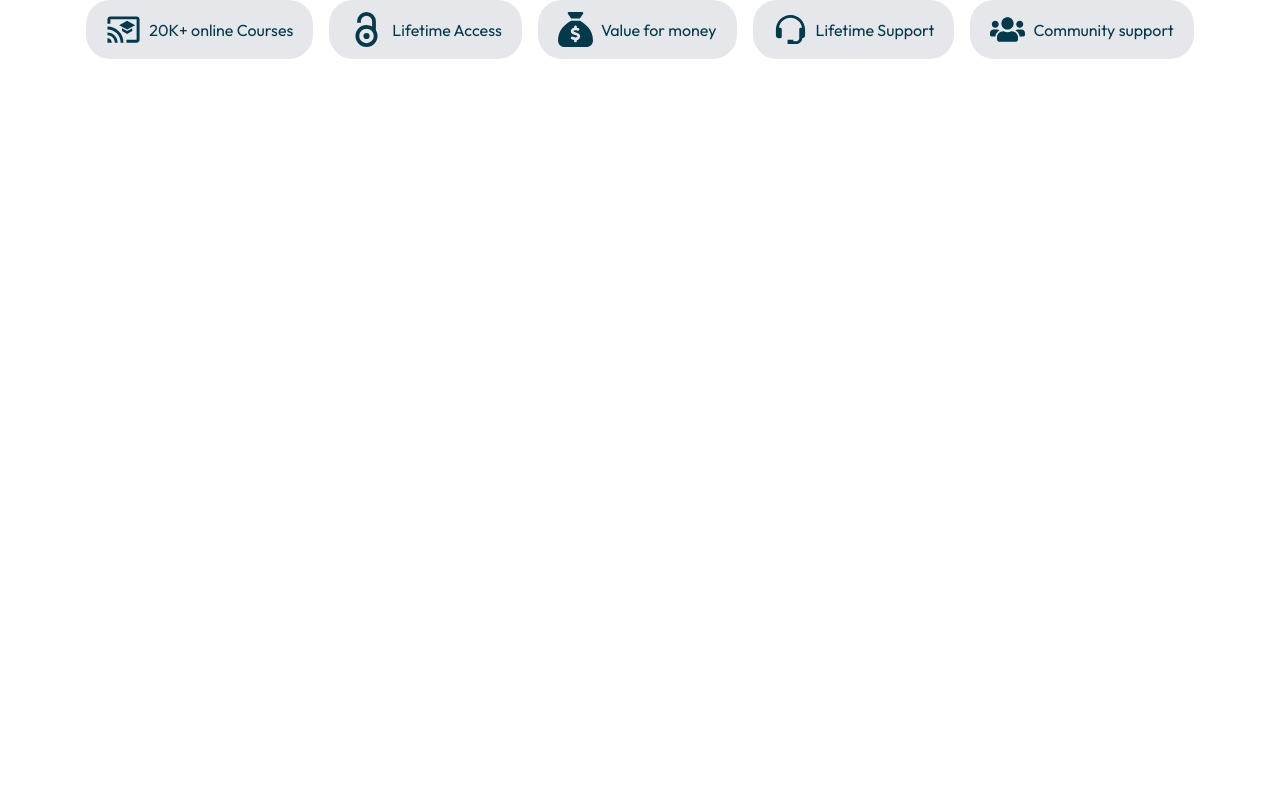
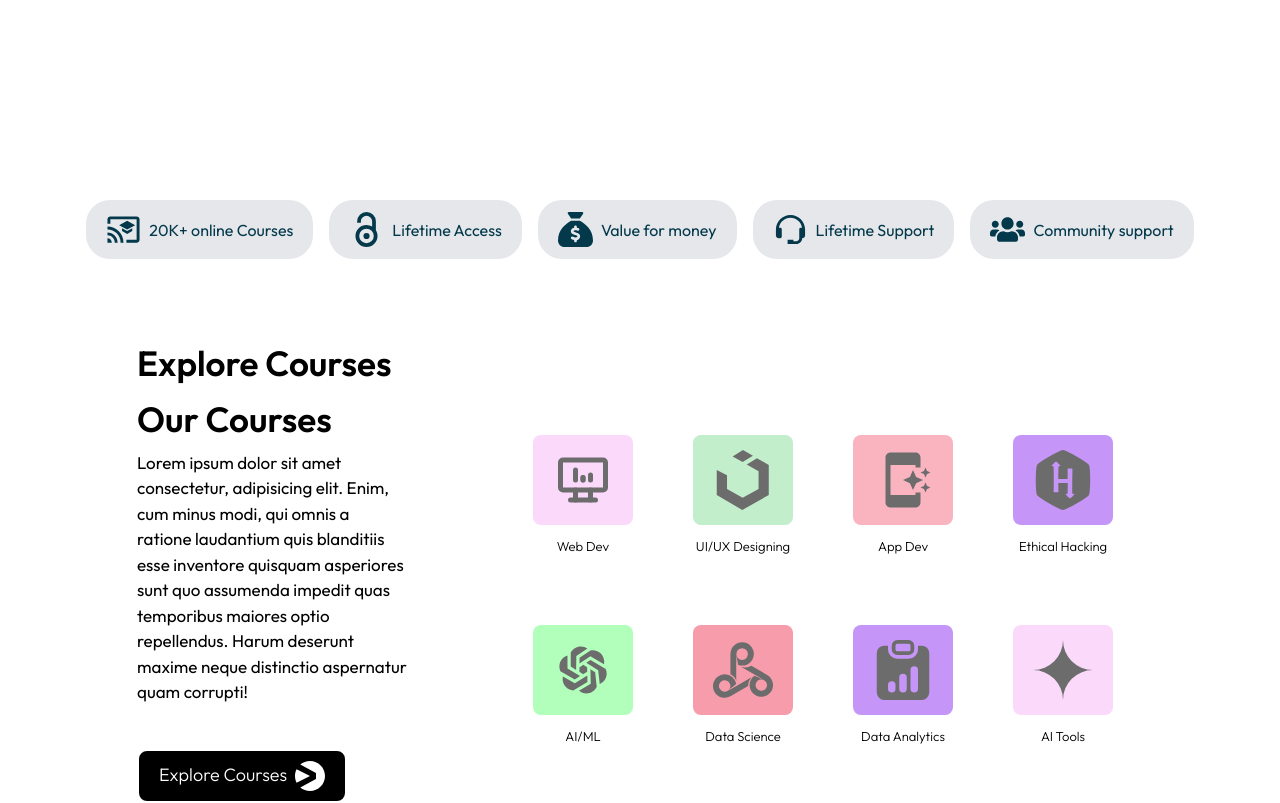
Before and after one commit to shashikant-bhardwaj/ai-lms-mern, a React (Vite) app in the folder Frontend/: page / in a window 1280 px wide. Shown: the part 910-1713 px from the top of the page. Before the commit the page ends 1035 px from the top, so only its background shows below. Built offline with nearby package versions, Linux system fonts and the light colour scheme; no server answers; a web font is replaced by a local one.

Commit message:
feat: add ExploreCourses component and integrate it into Home page

```diff
--- /dev/null
+++ b/Frontend/src/components/ExploreCourses.jsx
@@ -0,0 +1,111 @@
+import React from "react";
+import { SiViaplay } from "react-icons/si";
+import { TbDeviceDesktopAnalytics } from "react-icons/tb";
+import { FaUikit } from "react-icons/fa";
+import { MdAppShortcut } from "react-icons/md";
+import { FaHackerrank } from "react-icons/fa6";
+import { AiFillOpenAI } from "react-icons/ai";
+import { SiGoogledataproc } from "react-icons/si";
+import { BsClipboardDataFill } from "react-icons/bs";
+import { SiGooglegemini } from "react-icons/si";
+
+function ExploreCourses() {
+  return (
+    <div
+      className="w-[100vw] min-h-[50vh] lg:h-[50vh] flex
+        flex-col lg:flex-row  items-center justify-center gap-4 pt-[90px] px-[30px]"
+    >
+      {/* {left/top div} */}
+      <div
+        className="w-[100%] lg:w-[350px] lg:h[100%] h-[400px]
+            flex flex-col items-start  justify-center gap-1 md:px-[40px]
+             px-[20px]"
+      >
+        <span className="text-[35px] font-semibold ">Explore Courses</span>
+        <span className="text-[35px] font-semibold">Our Courses</span>
+        <p className="text-[17px] ">
+          Lorem ipsum dolor sit amet consectetur, adipisicing elit. Enim, cum
+          minus modi, qui omnis a ratione laudantium quis blanditiis esse
+          inventore quisquam asperiores sunt quo assumenda impedit quas
+          temporibus maiores optio repellendus. Harum deserunt maxime neque
+          distinctio aspernatur quam corrupti!
+        </p>
+        <button className="px-[20px] py-[10px] border-2 bg-[black]
+        border-white text-white rounded-[10px] text-[18px]
+        font-light flex gap-2 mt-[40px] cursor-pointer">Explore Courses <SiViaplay className='w-[30px] h-[30px]
+        fill-white'/></button>
+      </div>
+      {/* {right/bottom div} */}
+      <div className="mt-[30px] w-[720px] max-w-[90%] lg:h-[300px] mid-min-h[300px]
+      flex items-center justify-center lg:gap-[60px] gap-[50px]
+      flex-wrap mb-[50px] lg:mb-[0px]">
+        <div className="w-[100px] h-[130px] font-light text-[13px]
+        flex flex-col gap-3 text-center">
+            <div className="w-[100px] h-[90px] bg-[#fbd9fb]
+            rounded-lg flex items-center justify-center">
+             <TbDeviceDesktopAnalytics className="w-[60px] h-[60px] text-[#6d6c6c]"/>
+            </div>
+            Web Dev
+        </div>
+        <div className="w-[100px] h-[130px] font-light text-[13px]
+        flex flex-col gap-3 text-center">
+            <div className="w-[100px] h-[90px] bg-[#c2eecc]
+            rounded-lg flex items-center justify-center">
+             <FaUikit className="w-[60px] h-[60px] text-[#6d6c6c]"/>
+            </div>
+            UI/UX Designing
+        </div>
+        <div className="w-[100px] h-[130px] font-light text-[13px]
+        flex flex-col gap-3 text-center">
+            <div className="w-[100px] h-[90px] bg-[#fab4c0]
+            rounded-lg flex items-center justify-center">
+             <MdAppShortcut className="w-[60px] h-[60px] text-[#6d6c6c]"/>
+            </div>
+            App Dev
+        </div>
+        <div className="w-[100px] h-[130px] font-light text-[13px]
+        flex flex-col gap-3 text-center">
+            <div className="w-[100px] h-[90px] bg-[#c596f8]
+            rounded-lg flex items-center justify-center">
+             <FaHackerrank className="w-[60px] h-[60px] text-[#6d6c6c]"/>
+            </div>
+            Ethical Hacking
+        </div>
+        <div className="w-[100px] h-[130px] font-light text-[13px]
+        flex flex-col gap-3 text-center">
+            <div className="w-[100px] h-[90px] bg-[#b2ffbc]
+            rounded-lg flex items-center justify-center">
+             <AiFillOpenAI className="w-[60px] h-[60px] text-[#6d6c6c]"/>
+            </div>
+            AI/ML
+        </div>
+        <div className="w-[100px] h-[130px] font-light text-[13px]
+        flex flex-col gap-3 text-center">
+            <div className="w-[100px] h-[90px] bg-[#f79caa]
+            rounded-lg flex items-center justify-center">
+             <SiGoogledataproc className="w-[60px] h-[60px] text-[#6d6c6c]"/>
+            </div>
+            Data Science
+        </div>
+        <div className="w-[100px] h-[130px] font-light text-[13px]
+        flex flex-col gap-3 text-center">
+            <div className="w-[100px] h-[90px] bg-[#c596f8]
+            rounded-lg flex items-center justify-center">
+             <BsClipboardDataFill className="w-[60px] h-[60px] text-[#6d6c6c]"/>
+            </div>
+            Data Analytics
+        </div>
+        <div className="w-[100px] h-[130px] font-light text-[13px]
+        flex flex-col gap-3 text-center">
+            <div className="w-[100px] h-[90px] bg-[#fbd9fb]
+            rounded-lg flex items-center justify-center">
+             <SiGooglegemini className="w-[60px] h-[60px] text-[#6d6c6c]"/>
+            </div>
+            AI Tools
+        </div>
+      </div>
+    </div>
+  );
+}
+
+export default ExploreCourses;
--- a/Frontend/src/components/Logos.jsx
+++ b/Frontend/src/components/Logos.jsx
@@ -7,7 +7,7 @@ import { FaUsers } from "react-icons/fa";
 
 function Logos() {
     return (
-        <div className='w-[100vw] min-h-[90px] flex items-center justify-center
+        <div className='mt-50 w-[100vw] min-h-[90px] flex items-center justify-center
         flex-wrap gap-4 md:mb-[50px]'>
             <div className='flex items-center justify-center gap-2 px-5 py-3
             rounded-3xl bg-gray-200 cursor-pointer text-[#03394b]'>
--- a/Frontend/src/pages/EditProfile.jsx
+++ b/Frontend/src/pages/EditProfile.jsx
@@ -1,148 +1,125 @@
 import React from "react";
-import { useState } from "react";
-import { TiArrowLeftThick } from "react-icons/ti";
-import { useSelector } from "react-redux";
-import { useNavigate } from "react-router-dom";
-import { ClipLoader } from "react-spinners";
-import useEditProfile from "../hooks/useEditProfile";
-function EditProfile() {
-  const navigate = useNavigate();
-  const { authUser } = useSelector((state) => state.user);
-  const { loading, editProfile } = useEditProfile();
-  const [data, setData] = useState({
-    photoUrl: authUser?.photoUrl || "",
-    fullName: authUser?.fullName || "",
-    description: authUser?.description || "",
-  });
+import { SiViaplay } from "react-icons/si";
+import { TbDeviceDesktopAnalytics } from "react-icons/tb";
+import { FaUikit } from "react-icons/fa";
+import { MdAppShortcut } from "react-icons/md";
+import { FaHackerrank } from "react-icons/fa6";
+import { AiFillOpenAI } from "react-icons/ai";
+import { SiGoogledataproc } from "react-icons/si";
+import { BsClipboardDataFill } from "react-icons/bs";
+import { SiGooglegemini } from "react-icons/si";
 
-  const onChange = (e) => {
-    const { name, value, files } = e.target;
-    setData((prev) => ({
-      ...prev,
-      [name]: files ? files[0] : value,
-    }));
-  };
-
-  const onSubmitHandler = (e) => {
-    e.preventDefault();
-    const formData = new FormData();
-    if (data?.photoUrl) {
-      formData.append("avatar", data?.photoUrl);
-    }
-
-    formData.append("fullName", data?.fullName);
-    formData.append("description", data?.description);
-    editProfile(formData);
-  };
-
+function ExploreCourses() {
   return (
     <div
-      className="min-h-screen flex items-center justify-center
-        bg-gray-100 px-4 py-10"
+      className="w-full min-h-[50vh] flex
+        flex-col lg:flex-row items-center justify-center
+        gap-8 lg:gap-4 pt-[20px] sm:pt-[30px] lg:pt-[40px]
+        px-[20px] sm:px-[30px] pb-[40px] lg:pb-0"
     >
+      {/* {left/top div} */}
       <div
-        className="bg-white rounded-2xl shadow-lg p-8 max-w-xl
-            w-full relative"
+        className="w-full lg:w-[350px] shrink-0
+            flex flex-col items-start justify-center gap-1
+            px-0 sm:px-[20px] md:px-[40px] lg:px-0"
       >
-        <TiArrowLeftThick
-          className="absolute top-[5%] left-[5%] w-[22px] h-[22px]
-             cursor-pointer"
-          onClick={() => navigate("/profile")}
-        />
-        <h2
-          className="text-2xl font-bold text-center text-gray-800
-             mb-6"
+        <span className="text-[26px] sm:text-[30px] lg:text-[35px] font-semibold">
+          Explore Courses
+        </span>
+        <span className="text-[26px] sm:text-[30px] lg:text-[35px] font-semibold">
+          Our Courses
+        </span>
+        <p className="text-[15px] sm:text-[16px] lg:text-[17px]">
+          Lorem ipsum dolor sit amet consectetur, adipisicing elit. Enim, cum
+          minus modi, qui omnis a ratione laudantium quis blanditiis esse
+          inventore quisquam asperiores sunt quo assumenda impedit quas
+          temporibus maiores optio repellendus. Harum deserunt maxime neque
+          distinctio aspernatur quam corrupti!
+        </p>
+        <button
+          className="px-[16px] sm:px-[20px] py-[8px] sm:py-[10px] border-2 bg-[black]
+        border-white text-white rounded-[10px] text-[15px] sm:text-[18px]
+        font-light flex items-center gap-2 mt-[24px] sm:mt-[40px] cursor-pointer"
         >
-          Edit Profile
-        </h2>
-        <form onSubmit={onSubmitHandler}>
-          <div className="flex flex-col items-center text-center">
-            {authUser?.photoUrl ? (
-              <img
-                src={authUser?.photoUrl}
-                className="w-24 h-24 rounded-full object-cover
-                border-4 border-black"
-                alt=""
-              />
-            ) : (
+          Explore Courses{" "}
+          <SiViaplay className="w-[22px] h-[22px] sm:w-[30px] sm:h-[30px] fill-white" />
+        </button>
+      </div>
+
+      {/* {right/bottom div} */}
       <div
-                className="w-24 h-24 rounded-full text-white flex items-center
-                 justify-center text-[30px] border-2 bg-black border-white"
+        className="w-full lg:w-[720px] max-w-full
+      grid grid-cols-2 sm:grid-cols-3 md:grid-cols-4 lg:grid-cols-4
+      gap-x-[20px] gap-y-[24px] sm:gap-[30px] lg:gap-[40px]
+      place-items-center"
       >
-                {authUser?.fullName?.slice(0, 1).toUpperCase()}
+        <div className="w-[90px] sm:w-[100px] h-auto font-light text-[12px] sm:text-[13px]
+        flex flex-col gap-2 sm:gap-3 text-center items-center">
+            <div className="w-[90px] h-[80px] sm:w-[100px] sm:h-[90px] bg-[#fbd9fb]
+            rounded-lg flex items-center justify-center">
+             <TbDeviceDesktopAnalytics className="w-[50px] h-[50px] sm:w-[60px] sm:h-[60px] text-[#6d6c6c]"/>
             </div>
-            )}
+            Web Dev
         </div>
-          <div>
-            <label
-              htmlFor="image"
-              className="text-sm font-medium text-gray-700"
-            >
-              Select Avatar
-            </label>
-            <input
-              id="image"
-              onChange={onChange}
-              type="file"
-              name="photoUrl"
-              placeholder="PhotoUrl"
-              accept="image/*"
-              className="w-full px-4 py-2 border rounded-md text-sm active:bg-[#ebe5e5] cursor-pointer transition"
-            />
+        <div className="w-[90px] sm:w-[100px] h-auto font-light text-[12px] sm:text-[13px]
+        flex flex-col gap-2 sm:gap-3 text-center items-center">
+            <div className="w-[90px] h-[80px] sm:w-[100px] sm:h-[90px] bg-[#c2eecc]
+            rounded-lg flex items-center justify-center">
+             <FaUikit className="w-[50px] h-[50px] sm:w-[60px] sm:h-[60px] text-[#6d6c6c]"/>
             </div>
-          <div>
-            <label
-              htmlFor="username"
-              className="text-sm font-medium text-gray-700"
-            >
-              Username
-            </label>
-            <input
-              id="username"
-              onChange={onChange}
-              type="text"
-              name="fullName"
-              value={data.fullName}
-              placeholder={authUser?.fullName}
-              className="w-full px-4 py-2 border rounded-md text-sm"
-            />
+            UI/UX Designing
         </div>
-          <div>
-            <label className="text-sm font-medium text-gray-700">Email</label>
-            <input
-              type="text"
-              readOnly
-              placeholder={authUser?.email}
-              className="w-full px-4 py-2 border rounded-md text-sm cursor-not-allowed"
-            />
+        <div className="w-[90px] sm:w-[100px] h-auto font-light text-[12px] sm:text-[13px]
+        flex flex-col gap-2 sm:gap-3 text-center items-center">
+            <div className="w-[90px] h-[80px] sm:w-[100px] sm:h-[90px] bg-[#fab4c0]
+            rounded-lg flex items-center justify-center">
+             <MdAppShortcut className="w-[50px] h-[50px] sm:w-[60px] sm:h-[60px] text-[#6d6c6c]"/>
             </div>
-          <div>
-            <label htmlFor="Bio" className="text-sm font-medium text-gray-700">
-              Bio
-            </label>
-            <textarea
-              id="Bio"
-              onChange={onChange}
-              name="description"
-              value={data.description}
-              placeholder="Write about yourself"
-              rows={3}
-              className="w-full mt-1 px-4 py-2 border border-gray-300 rounded-md
-                    resize-none focus:ring-2 focus:ring-[black]"
-            />
+            App Dev
         </div>
-          <button
-            disabled={loading}
-            className="w-full bg-[black] active:bg-[#454545]
-                text-white py-2 rounded-md font-medium transition
-                cursor-pointer"
-          >
-            {loading ? <ClipLoader size={30} color="white" /> : "Save Changes"}
-          </button>
-        </form>
+        <div className="w-[90px] sm:w-[100px] h-auto font-light text-[12px] sm:text-[13px]
+        flex flex-col gap-2 sm:gap-3 text-center items-center">
+            <div className="w-[90px] h-[80px] sm:w-[100px] sm:h-[90px] bg-[#c596f8]
+            rounded-lg flex items-center justify-center">
+             <FaHackerrank className="w-[50px] h-[50px] sm:w-[60px] sm:h-[60px] text-[#6d6c6c]"/>
+            </div>
+            Ethical Hacking
+        </div>
+        <div className="w-[90px] sm:w-[100px] h-auto font-light text-[12px] sm:text-[13px]
+        flex flex-col gap-2 sm:gap-3 text-center items-center">
+            <div className="w-[90px] h-[80px] sm:w-[100px] sm:h-[90px] bg-[#b2ffbc]
+            rounded-lg flex items-center justify-center">
+             <AiFillOpenAI className="w-[50px] h-[50px] sm:w-[60px] sm:h-[60px] text-[#6d6c6c]"/>
+            </div>
+            AI/ML
+        </div>
+        <div className="w-[90px] sm:w-[100px] h-auto font-light text-[12px] sm:text-[13px]
+        flex flex-col gap-2 sm:gap-3 text-center items-center">
+            <div className="w-[90px] h-[80px] sm:w-[100px] sm:h-[90px] bg-[#f79caa]
+            rounded-lg flex items-center justify-center">
+             <SiGoogledataproc className="w-[50px] h-[50px] sm:w-[60px] sm:h-[60px] text-[#6d6c6c]"/>
+            </div>
+            Data Science
+        </div>
+        <div className="w-[90px] sm:w-[100px] h-auto font-light text-[12px] sm:text-[13px]
+        flex flex-col gap-2 sm:gap-3 text-center items-center">
+            <div className="w-[90px] h-[80px] sm:w-[100px] sm:h-[90px] bg-[#c596f8]
+            rounded-lg flex items-center justify-center">
+             <BsClipboardDataFill className="w-[50px] h-[50px] sm:w-[60px] sm:h-[60px] text-[#6d6c6c]"/>
+            </div>
+            Data Analytics
+        </div>
+        <div className="w-[90px] sm:w-[100px] h-auto font-light text-[12px] sm:text-[13px]
+        flex flex-col gap-2 sm:gap-3 text-center items-center">
+            <div className="w-[90px] h-[80px] sm:w-[100px] sm:h-[90px] bg-[#fbd9fb]
+            rounded-lg flex items-center justify-center">
+             <SiGooglegemini className="w-[50px] h-[50px] sm:w-[60px] sm:h-[60px] text-[#6d6c6c]"/>
+            </div>
+            AI Tools
+        </div>
       </div>
     </div>
   );
 }
 
-export default EditProfile;
+export default ExploreCourses;
--- a/Frontend/src/pages/Home.jsx
+++ b/Frontend/src/pages/Home.jsx
@@ -1,3 +1,4 @@
+
 import React from 'react'
 import { Navbar } from '../components/Navbar.jsx';
 import home from "../assets/home1.jpg"
@@ -5,6 +6,7 @@ import { SiViaplay } from "react-icons/si";
 import ai from "../assets/ai.png"
 import ai1 from "../assets/SearchAi.png"
 import Logos from '../components/Logos.jsx';
+import ExploreCourses from '../components/ExploreCourses.jsx';
 
 function Home() {
 
@@ -34,7 +36,9 @@ function Home() {
 
 
         </div>
-         <Logos/>
+                     <Logos/>
+         <ExploreCourses/>
+
         </>
     )
 }
```
Lines whose indentation alone changed are shown as unchanged.
